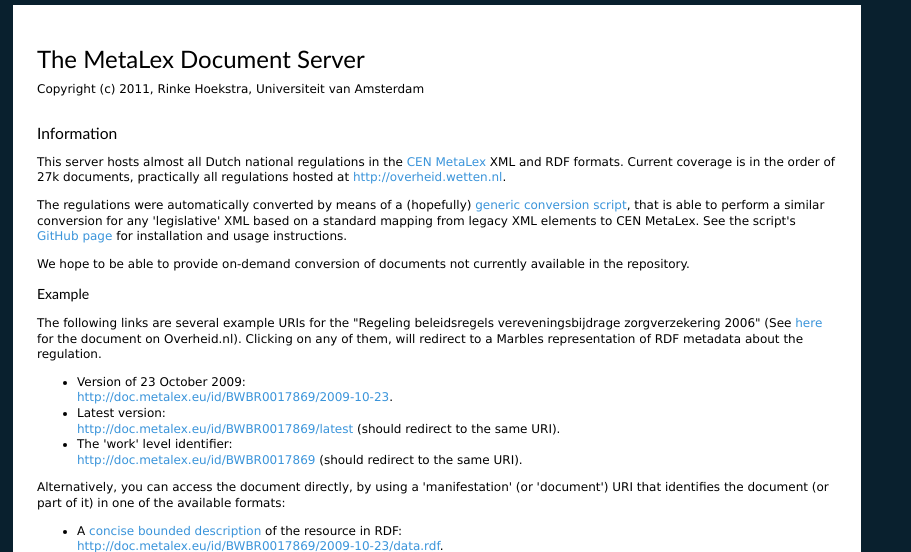
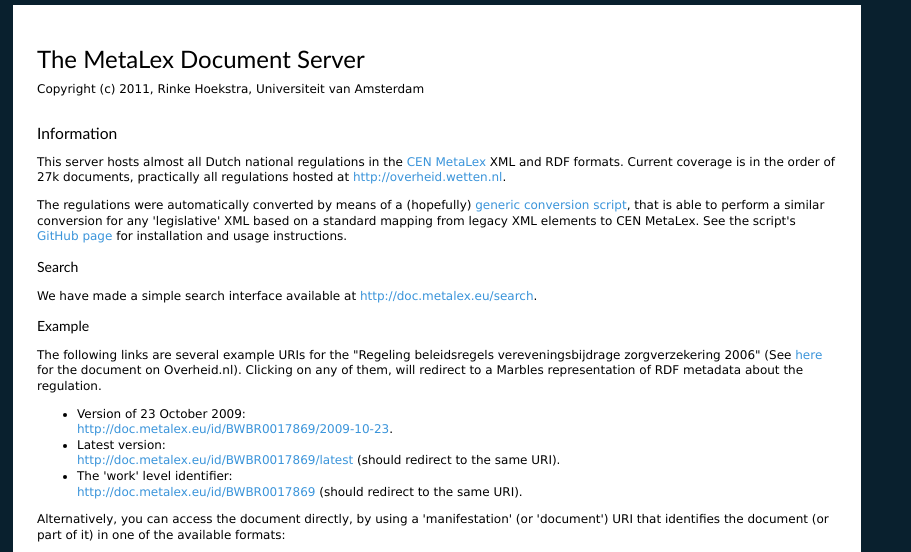
Before and after one commit to CENMetaLex/metalex-web-converter, a Django app: template src/metalex_web_converter/templates/index.html in a window 1280 px wide. Shown: the part 59-611 px from the top of the page, without its empty margins (0-911 px from the left). Run offline with Django 3.2, Linux system fonts and the light colour scheme; the template is opened without the code that fills it, so the values that code supplies are empty.

Commit message:
More info on search and results pages, link to search from index.html

```diff
--- a/src/metalex_web_converter/templates/index.html
+++ b/src/metalex_web_converter/templates/index.html
@@ -17,8 +17,11 @@
 		href="http://github.com/RinkeHoekstra/metalex-converter">GitHub
 		page</a> for installation and usage instructions.
 </p>
-<p>We hope to be able to provide on-demand conversion of documents
-	not currently available in the repository.</p>
+<h3>Search</h3>
+<p>We have made a simple search interface available at <a href="http://doc.metalex.eu/search">http://doc.metalex.eu/search</a>.
+
+<!-- <p>We hope to be able to provide on-demand conversion of documents
+	not currently available in the repository.</p> -->
 <h3>Example</h3>
 <p>
 	The following links are several example URIs for the "Regeling
--- a/src/metalex_web_converter/templates/results.html
+++ b/src/metalex_web_converter/templates/results.html
@@ -1,4 +1,5 @@
 {% extends "base.html" %} {% block content %}
+<h2>Results</h2>
 
 <ul>
 {% for result in results %}
--- a/src/metalex_web_converter/templates/search.html
+++ b/src/metalex_web_converter/templates/search.html
@@ -1,4 +1,6 @@
 {% extends "base.html" %} {% block content %}
+<h2>Search</h2>
+You can search by typing (part of) a title, and a date before which the document was published. Results will be ordered by date.
 
 <form action="/search" method="post">{% csrf_token %}
 <table>{{ form.as_table }}</table>
```
